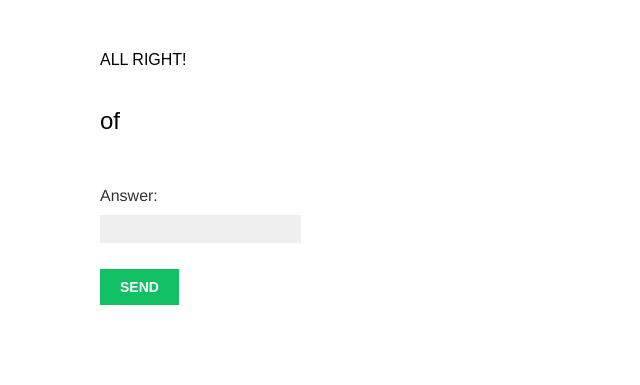
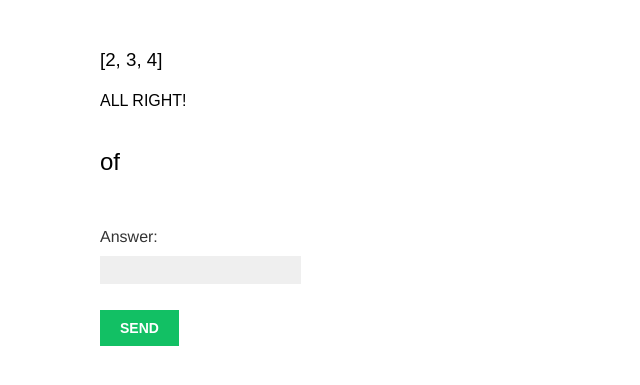
Before and after one commit to VladimirSizov/beget, a Django app: page /training/ in a window 1280 px wide. Shown: the part 47-432 px from the top of the page, without its empty margins (0-640 px from the left). Run offline with Django 3.2, Linux system fonts and the light colour scheme; data comes from the database, SQL or seed files in the repository; both versions use the stored data as it was after the commit; some web fonts are replaced.

Commit message:
2022.05.18_05:18

```diff
--- a/ayumu/account/forms.py
+++ b/ayumu/account/forms.py
@@ -10,6 +10,7 @@ class LoginForm(forms.Form):
 
 class UserRegistrationForm(forms.ModelForm):
 	""" форма регистрации нового пользователя """
+	#date_of_birth
 	password = forms.CharField(label='Password', widget=forms.PasswordInput)
 	password2 = forms.CharField(label='Repeat password', widget=forms.PasswordInput)
 
--- a/ayumu/training/templates/training/interview.html
+++ b/ayumu/training/templates/training/interview.html
@@ -3,6 +3,7 @@
 {% block title %}INTERVIEW{% endblock %}
 
 {% block content %}
+        <h3>{{ right }}</h3>
         <h4>{{ previous_result }}</h4>
         <h2><p>{{ question }}</p></h2>
         <form action="." method="post">
--- a/ayumu/training/views.py
+++ b/ayumu/training/views.py
@@ -6,6 +6,8 @@ from django.http import HttpResponseRedirect
 
 # опрос
 def interview(request):
+
+	right = [2, 3, 4]
 	words = Translation.words.all()
 	word = words.get(id=3)
 
@@ -42,7 +44,8 @@ def interview(request):
 			return HttpResponseRedirect(request.path_info)
 	else:
 		form = InterviewForm()
-		return render(request, 'training/interview.html', {'previous_result': previous_result, 'question': question, 'form': form})
+		context = {'right': right, 'previous_result': previous_result, 'question': question, 'form': form}
+		return render(request, 'training/interview.html', context)
 
 
 # при неправильном ответе пользователя - получение правильных ответов, для строки пояснения
```
Also changed, not shown: ayumu/db.sqlite3.
